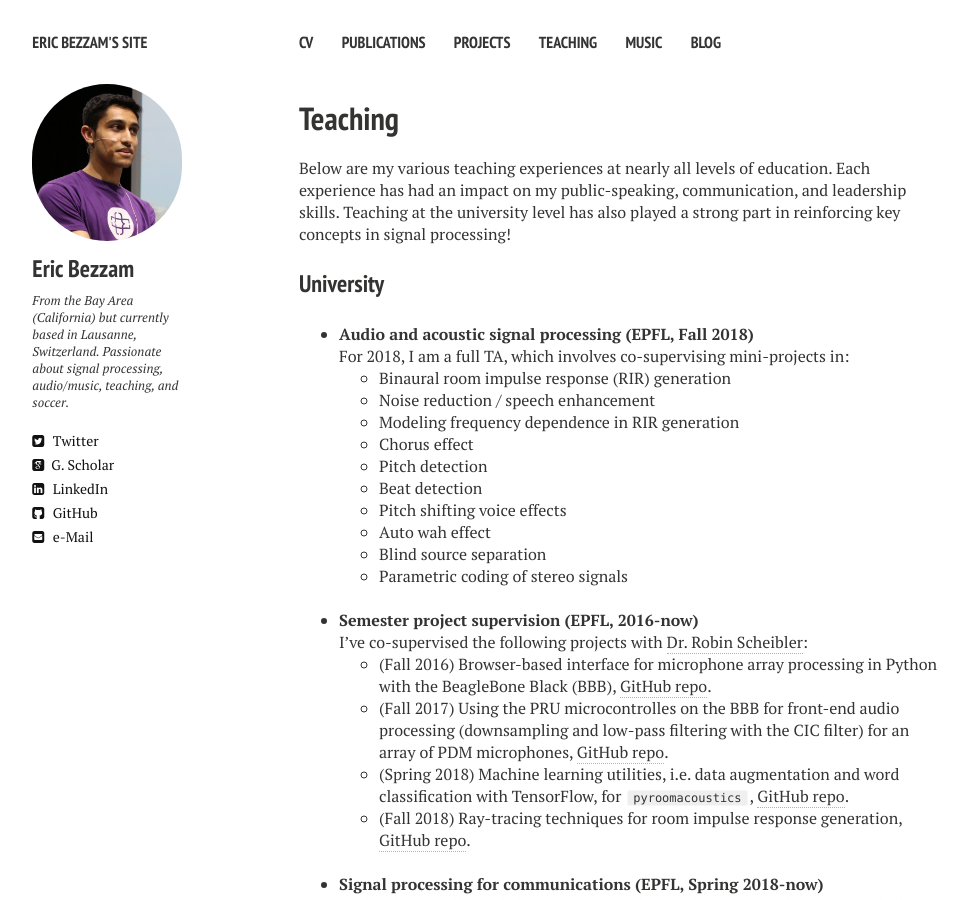
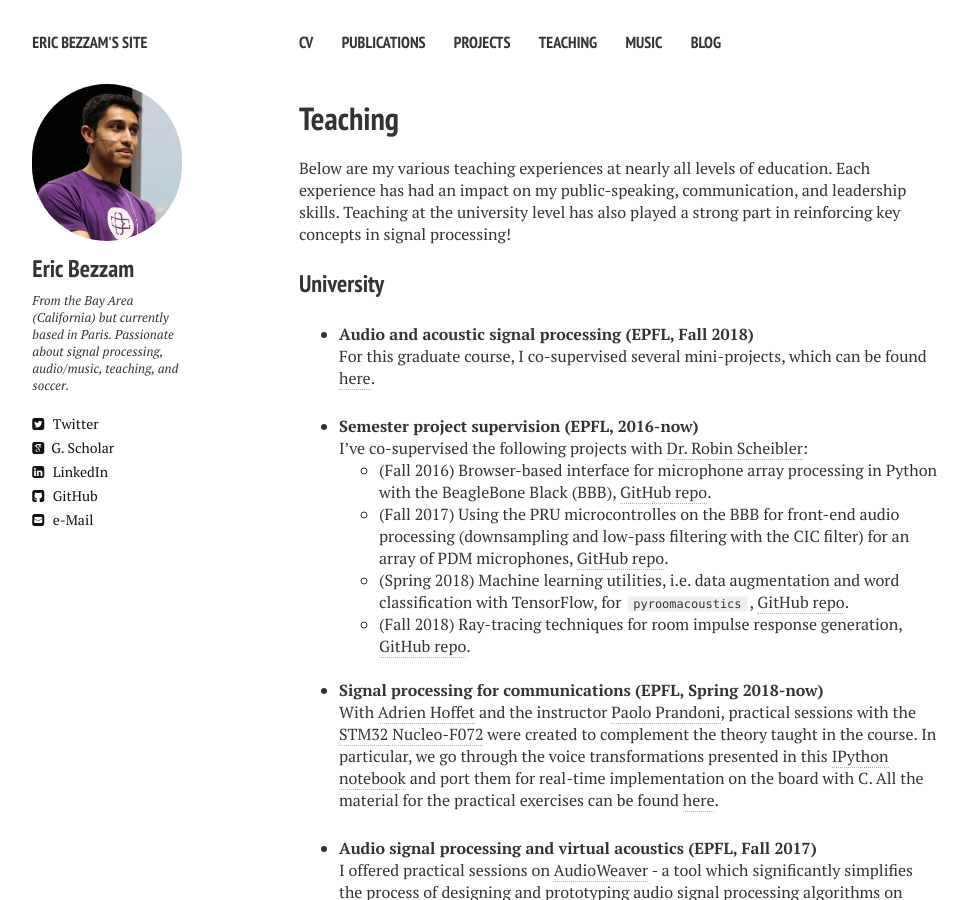
Before and after one commit to ebezzam/ebezzam.github.io, a Jekyll site: the page built from teaching.md, in a window 1280 px wide and 900 px high. Shown: the whole window, without its empty margins (21-989 px from the left). Built offline with Jekyll 4.4.1, drawn with Linux system fonts in a browser that asks for light colours; nearby versions of some CDN libraries.

Commit message:
Update site.

```diff
--- a/_config.yml
+++ b/_config.yml
@@ -12,12 +12,12 @@ minimal_mistakes_skin    : "dark" # "air", "aqua", "contrast", "dark", "dirt", "
 owner:
   name:           Eric Bezzam
   avatar:         lauzhack2016.jpg
-  bio:            From the Bay Area (California) but currently based in Lausanne, Switzerland. Passionate about signal processing, audio/music, teaching, and soccer.
+  bio:            From the Bay Area (California) but currently based in Paris. Passionate about signal processing, audio/music, teaching, and soccer.
   email:          ebezzam[at]gmail[dot]com
   # Social networking links are used in author-bio sidebar. Update and remove as you like.
   twitter: ericbezzam
   linkedin: "eric-bezzam"
-  google_scholar: O9aLqwYAAAAJ
+  google_scholar: os7vnd0AAAAJ
   google_plus:
   github: ebezzam
 # Analytics and webmaster tools stuff goes here
--- a/_layouts/cv.html
+++ b/_layouts/cv.html
@@ -45,7 +45,8 @@
     <h1>{{ page.title }}</h1>
     <div class="article-wrap">
     <p align="center" class=bottom-small><img src="{{ site.url }}/images/CV/business.png" alt="Work Experience" width="70" height="70"></p>
-    <p align="center">&#8226 I am a <strong>research assistant</strong> at <a href="https://www.epfl.ch/" target="_blank">EPFL</a> with <a href="https://lcav.epfl.ch/" target="_blank">LCAV</a> (Prof. Martin Vetterli) <br /> and <a href="https://lts5www.epfl.ch/index.html" target="_blank">LTS5</a> (Prof. J.P. Thiran), and a <strong>Tech Evangelist</strong> for <a href="https://snips.ai/" target="_blank">Snips</a>.</p>
+    <p align="center">&#8226 I am a <strong>signal processing scientist</strong> at <a href="https://snips.ai/" target="_blank">Snips</a>, and I've done <br /> <strong>tech evangelist</strong> for them as well (<a href="https://www.youtube.com/watch?v=HzGce_WjhEA" target="_blank">ThingsCon keynote</a>).</p>
+    <p align="center">&#8226 I was a research assistant at <a href="https://www.epfl.ch/" target="_blank">EPFL</a> with <a href="https://lcav.epfl.ch/" target="_blank">LCAV</a><br />(Prof. Martin Vetterli) and <a href="https://lts5www.epfl.ch/index.html" target="_blank">LTS5</a> (Prof. J.P. Thiran).</p>
     <p align="center">&#8226 I have done internships at <a href="https://dspconcepts.com/" target="_blank">DSP Concepts</a> and <a href="https://www.idmt.fraunhofer.de/en.html" target="_blank">Fraunhofer IDMT</a>.</p>
     <p align="center">&#8226 I am a co-founder and organizer of <a href="http://lauzhack.com/" target="_blank">LauzHack</a>,
     Switzerland's <br />largest student hackathon at EPFL.</p>
--- a/teaching.md
+++ b/teaching.md
@@ -13,17 +13,7 @@ Below are my various teaching experiences at nearly all levels of education. Eac
 ### University
 
 * **[Audio and acoustic signal processing](http://edu.epfl.ch/coursebook/en/audio-and-acoustic-signal-processing-COM-415) (EPFL, Fall 2018)**<br>
-For 2018, I am a full TA, which involves co-supervising mini-projects in:
-    * Binaural room impulse response (RIR) generation
-    * Noise reduction / speech enhancement
-    * Modeling frequency dependence in RIR generation
-    * Chorus effect
-    * Pitch detection
-    * Beat detection
-    * Pitch shifting voice effects
-    * Auto wah effect
-    * Blind source separation
-    * Parametric coding of stereo signals
+For this graduate course, I co-supervised several mini-projects, which can be found [here](https://aasp2018.devpost.com/submissions).
 <br>
 
 * **Semester project supervision (EPFL, 2016-now)**<br>
```
Also changed, not shown: index.md (+1 -3 lines), projects.md (+4 -3 lines).
